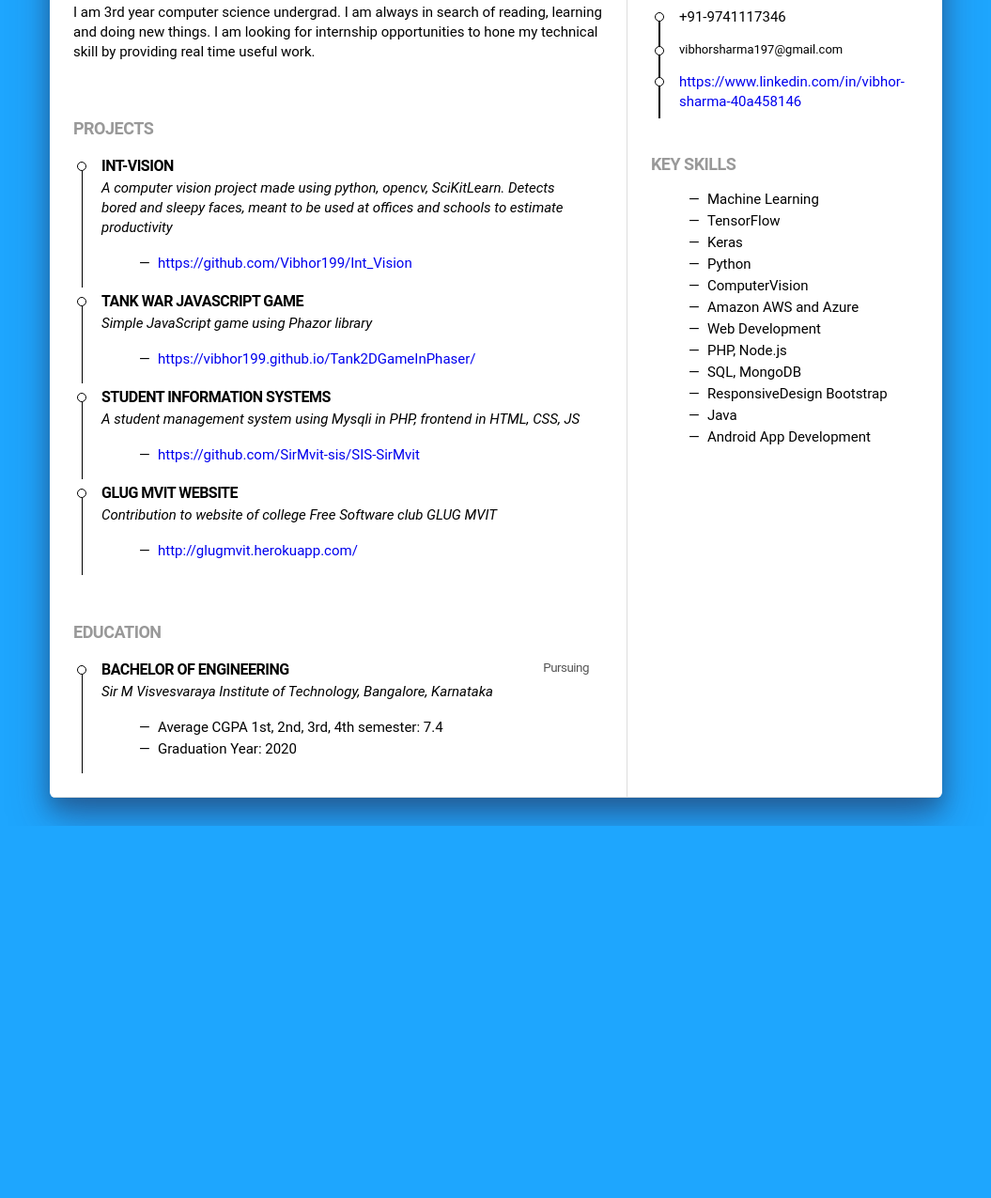
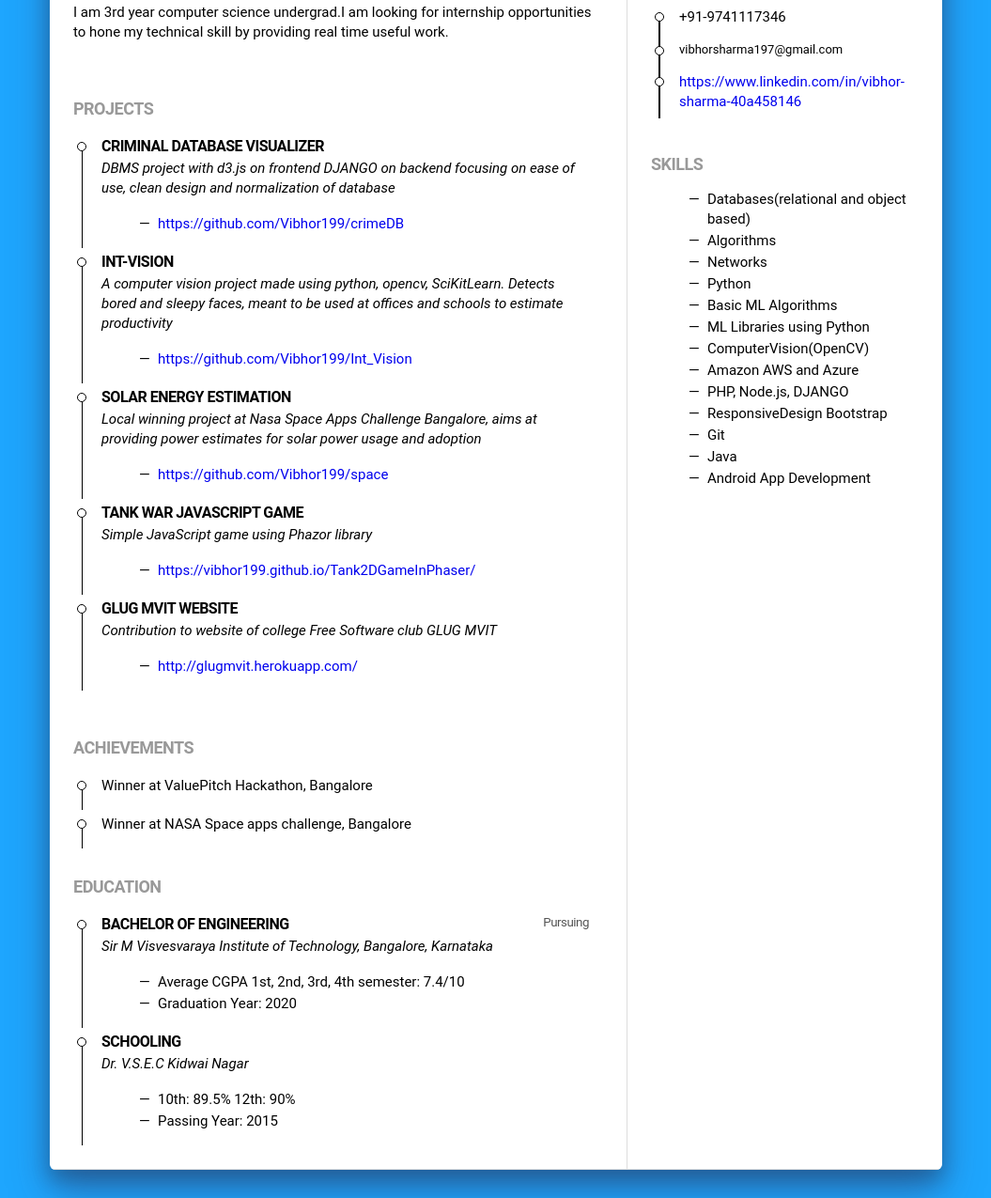
Before and after one commit to Vibhor199/Vibhor199.github.io, a plain HTML site: page index.html in a window 1280 px wide. Shown: the part 231-1506 px from the top of the page at 94% size, without its empty margins (112-1167 px from the left). Before the commit the page ends 1110 px from the top, so only its background shows below. Drawn offline with Linux system fonts and the light colour scheme.

Commit message:
internship

```diff
--- a/index.html
+++ b/index.html
@@ -12,10 +12,20 @@
     <div class="column">
       <section>
         <h2>Summary</h2>
-        <p>I am 3rd year computer science undergrad. I am always in search of reading, learning and doing new things.  I am looking for internship opportunities to hone my technical skill by providing real time useful work.</p>
+        <p>I am 3rd year computer science undergrad.I am looking for internship opportunities to hone my technical skill by providing real time useful work.</p>
       </section>
       <section>
         <h2>Projects</h2>
+        <div class="timeline">
+          <span class="line"></span>
+          <div class="timeline-item">
+            <h3>Criminal Database Visualizer</h3>
+            <p><em>DBMS project with d3.js on frontend DJANGO on backend focusing on ease of use, clean design and normalization of database</em></p>
+            <ul>
+              <li><a href="https://github.com/Vibhor199/crimeDB">https://github.com/Vibhor199/crimeDB</a></li>
+            </ul>
+          </div>
+        </div>
         <div class="timeline">
           <span class="line"></span>
           <div class="timeline-item">
@@ -23,6 +33,16 @@
             <p><em>A computer vision project made using python, opencv, SciKitLearn. Detects bored and sleepy faces, meant to be used at offices and schools to estimate productivity</em></p>
             <ul>
               <li><a href="https://github.com/Vibhor199/Int_Vision">https://github.com/Vibhor199/Int_Vision</a></li>
+            </ul>
+          </div>
+        </div>
+        <div class="timeline">
+          <span class="line"></span>
+          <div class="timeline-item">
+            <h3>Solar Energy Estimation</h3>
+            <p><em>Local winning project at Nasa Space Apps Challenge Bangalore, aims at providing power estimates for solar power usage and adoption</em></p>
+            <ul>
+              <li><a href="https://github.com/Vibhor199/space">https://github.com/Vibhor199/space</a></li>
             </ul>
           </div>
         </div>
@@ -39,16 +59,6 @@
         <div class="timeline">
           <span class="line"></span>
           <div class="timeline-item">
-            <h3>Student Information Systems</h3>
-            <p><em>A student management system using Mysqli in PHP, frontend in HTML, CSS, JS</em></p>
-            <ul>
-              <li><a href="https://github.com/SirMvit-sis/SIS-SirMvit">https://github.com/SirMvit-sis/SIS-SirMvit</a></li>
-            </ul>
-          </div>
-        </div>
-        <div class="timeline">
-          <span class="line"></span>
-          <div class="timeline-item">
             <h3>GLUG MVIT Website</h3>
             <p><em>Contribution to website of college Free Software club GLUG MVIT</em></p>
             <ul>
@@ -57,6 +67,29 @@
           </div>
         </div>
       </section>
+
+            <section>
+              <h2>Achievements</h2>
+
+              <div class="timeline">
+                <span class="line"></span>
+                <div class="timeline-item">
+                  Winner at ValuePitch Hackathon, Bangalore
+                </div>
+              </div>
+              <div class="timeline">
+                <span class="line"></span>
+                <div class="timeline-item">
+                  Winner at NASA Space apps challenge, Bangalore
+                </div>
+              </div>
+
+
+
+            </section>
+
+
+
       <section>
         <h2>Education</h2>
         <div class="timeline">
@@ -65,8 +98,19 @@
             <h3>Bachelor of Engineering <small style="color: #555">Pursuing</small> </h3>
             <p><em>Sir M Visvesvaraya Institute of Technology, Bangalore, Karnataka</em></p>
             <ul>
-              <li>Average CGPA 1st, 2nd, 3rd, 4th  semester: 7.4</li>
+              <li>Average CGPA 1st, 2nd, 3rd, 4th  semester: 7.4/10</li>
               <li>Graduation Year: 2020</li>
+            </ul>
+          </div>
+        </div>
+        <div class="timeline">
+          <span class="line"></span>
+          <div class="timeline-item">
+            <h3>Schooling</h3>
+            <p><em>Dr. V.S.E.C Kidwai Nagar</em></p>
+            <ul>
+              <li>10th: 89.5%  12th: 90%</li>
+              <li>Passing Year: 2015</li>
             </ul>
           </div>
         </div>
@@ -92,18 +136,19 @@
 
       </section>
       <section>
-        <h2>Key Skills</h2>
-        <ul><li>Machine Learning</li>
-    	  <li>TensorFlow</li>
-    	  <li>Keras</li>
+        <h2>Skills</h2>
+        <ul>
+        <li>Databases(relational and object based)</li>
+    	  <li>Algorithms</li>
+    	  <li>Networks</li>
           <li>Python</li>
-          <li>ComputerVision</li>
+          <li>Basic ML Algorithms</li>
+          <li>ML Libraries using Python</li>
+          <li>ComputerVision(OpenCV)</li>
           <li>Amazon AWS and Azure</li>
-
-          <li>Web Development</li>
-          <li>PHP, Node.js</li>
-          <li>SQL, MongoDB</li>
+          <li>PHP, Node.js, DJANGO</li>
           <li>ResponsiveDesign  Bootstrap</li>
+          <li>Git</li>
           <li>Java</li>
           <li>Android App Development</li>
         </ul>
```
